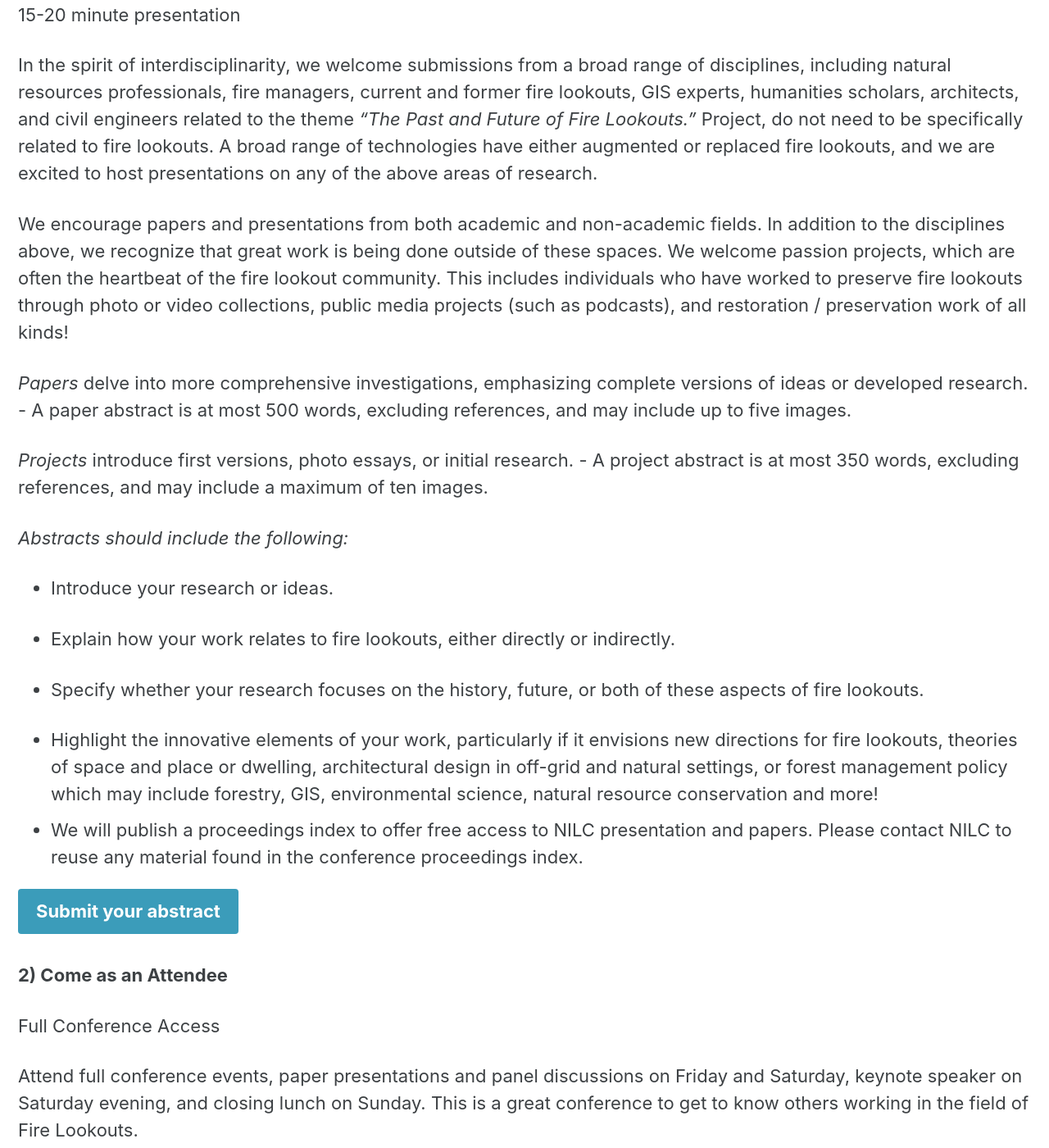
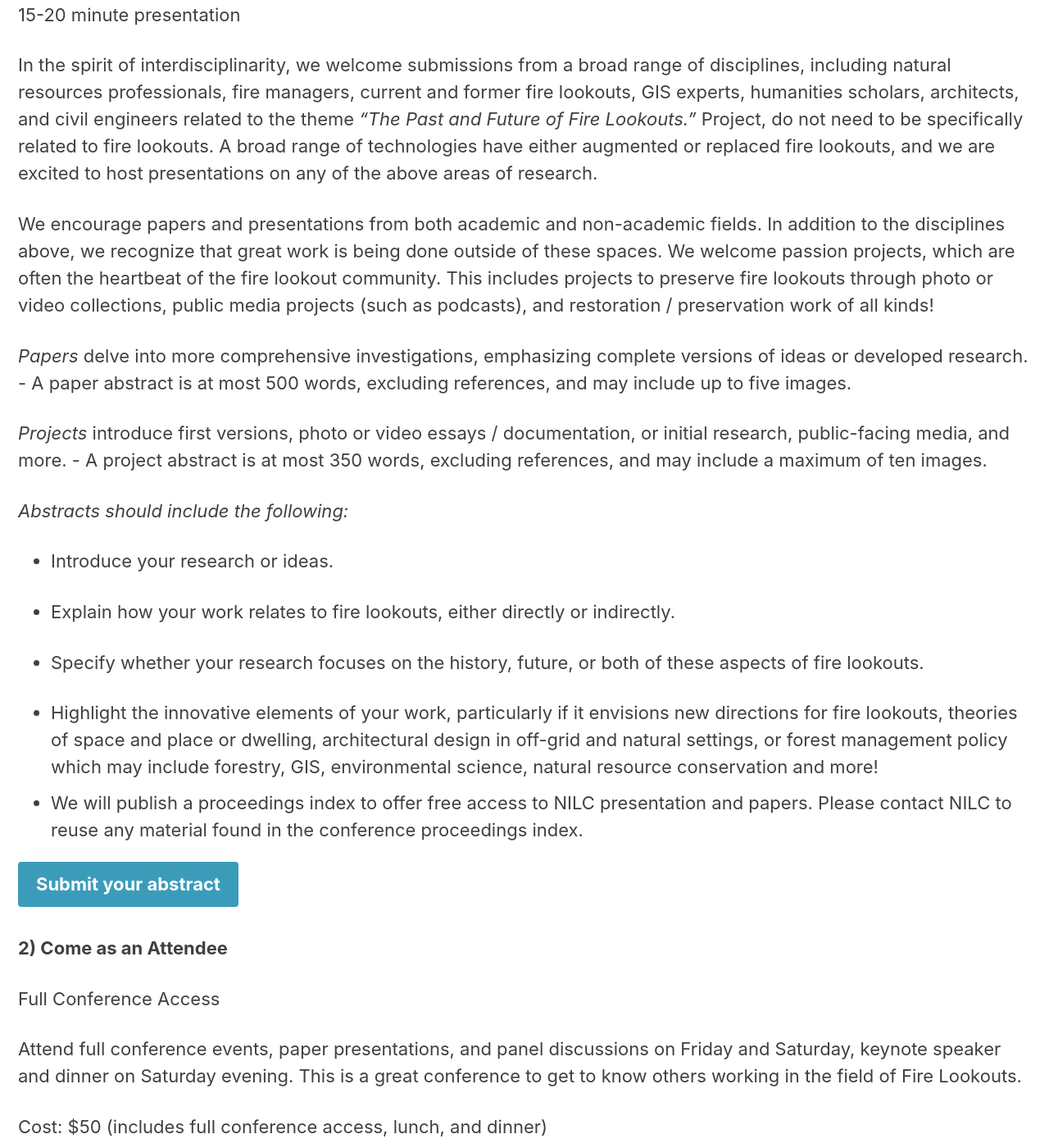
Before and after one commit to lookoutconference/lookoutconference.github.io, a Jekyll site: the page built from pages/participate.md, in a window 1280 px wide and 1400 px high, scrolled down 636 px. Shown: the whole window at 82% size. Built offline with Jekyll 4.4.1, drawn with Linux system fonts in a browser that asks for light colours; cached includes are drawn as plain includes; our own code applies the rules of GitHub Pages for plain Markdown files; some of the changed text lies outside the part shown.

Commit message:
Update participate.md

```diff
--- a/pages/participate.md
+++ b/pages/participate.md
@@ -24,12 +24,12 @@ Project or Short Paper:
 
 In the spirit of interdisciplinarity, we welcome submissions from a broad range of disciplines, including natural resources professionals, fire managers, current and former fire lookouts, GIS experts, humanities scholars, architects, and civil engineers related to the theme *“The Past and Future of Fire Lookouts.”* Project, do not need to be specifically related to fire lookouts. A broad range of technologies have either augmented or replaced fire lookouts, and we are excited to host presentations on any of the above areas of research.
 
-We encourage papers and presentations from both academic and non-academic fields. In addition to the disciplines above, we recognize that great work is being done outside of these spaces. We welcome passion projects, which are often the heartbeat of the fire lookout community. This includes individuals who have worked to preserve fire lookouts through photo or video collections, public media projects (such as podcasts), and restoration / preservation work of all kinds!
+We encourage papers and presentations from both academic and non-academic fields. In addition to the disciplines above, we recognize that great work is being done outside of these spaces. We welcome passion projects, which are often the heartbeat of the fire lookout community. This includes projects to preserve fire lookouts through photo or video collections, public media projects (such as podcasts), and restoration / preservation work of all kinds!
 
 
 *Papers* delve into more comprehensive investigations, emphasizing complete versions of ideas or developed research. \- A paper abstract is at most 500 words, excluding references, and may include up to five images.
 
-*Projects* introduce first versions, photo essays, or initial research. \- A project abstract is at most 350 words, excluding references, and may include a maximum of ten images.
+*Projects* introduce first versions, photo or video essays / documentation, or initial research, public-facing media, and more. \- A project abstract is at most 350 words, excluding references, and may include a maximum of ten images.
 
 *Abstracts should include the following:*
 
@@ -48,8 +48,8 @@ We encourage papers and presentations from both academic and non-academic fields
 
 Full Conference Access
 
-Attend full conference events, paper presentations and panel discussions on Friday and Saturday, keynote speaker on Saturday evening, and closing lunch on Sunday. This is a great conference to get to know others working in the field of Fire Lookouts.
+Attend full conference events, paper presentations, and panel discussions on Friday and Saturday, keynote speaker and dinner on Saturday evening. This is a great conference to get to know others working in the field of Fire Lookouts.
 
-Cost: $50 (includes full conference access, parking, and lunch each day)
+Cost: $50 (includes full conference access, lunch, and dinner)
 
 [Register as an attendee](https://futurevandals.uidaho.edu/register/?id=48aaed48-97d9-447e-8c42-132902fb382c){: .btn .btn--info .btn--large}
```
